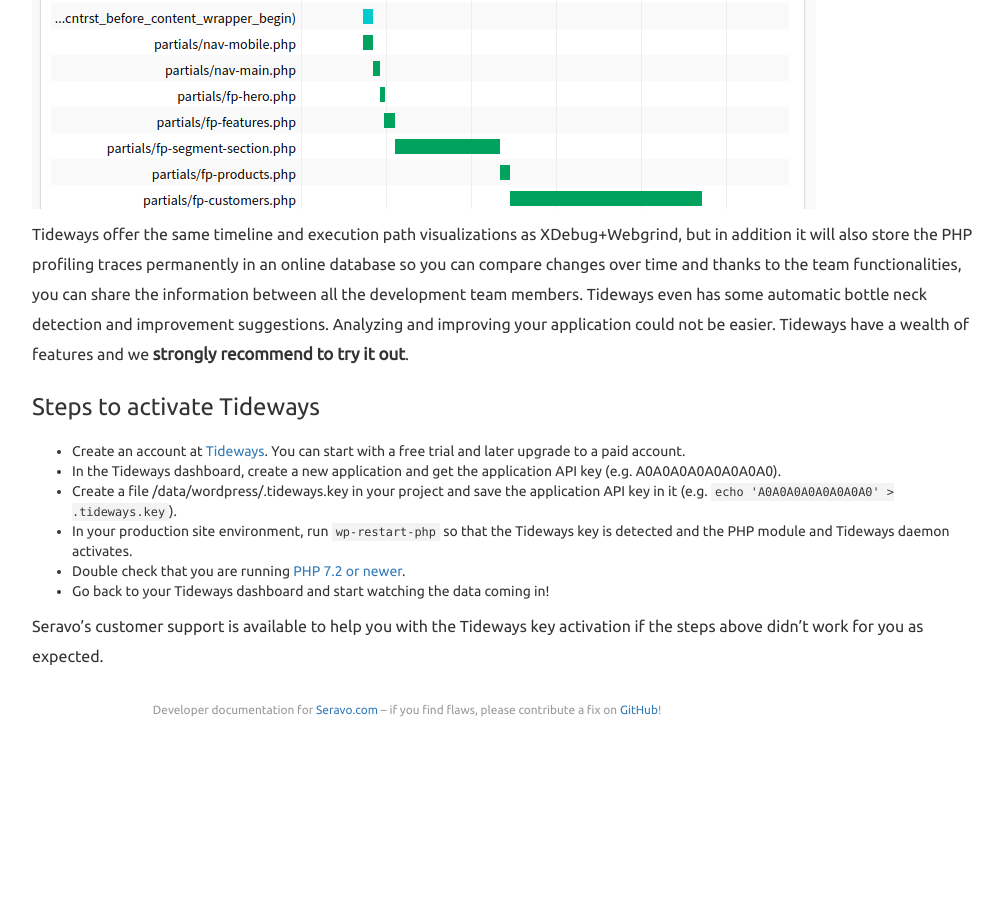
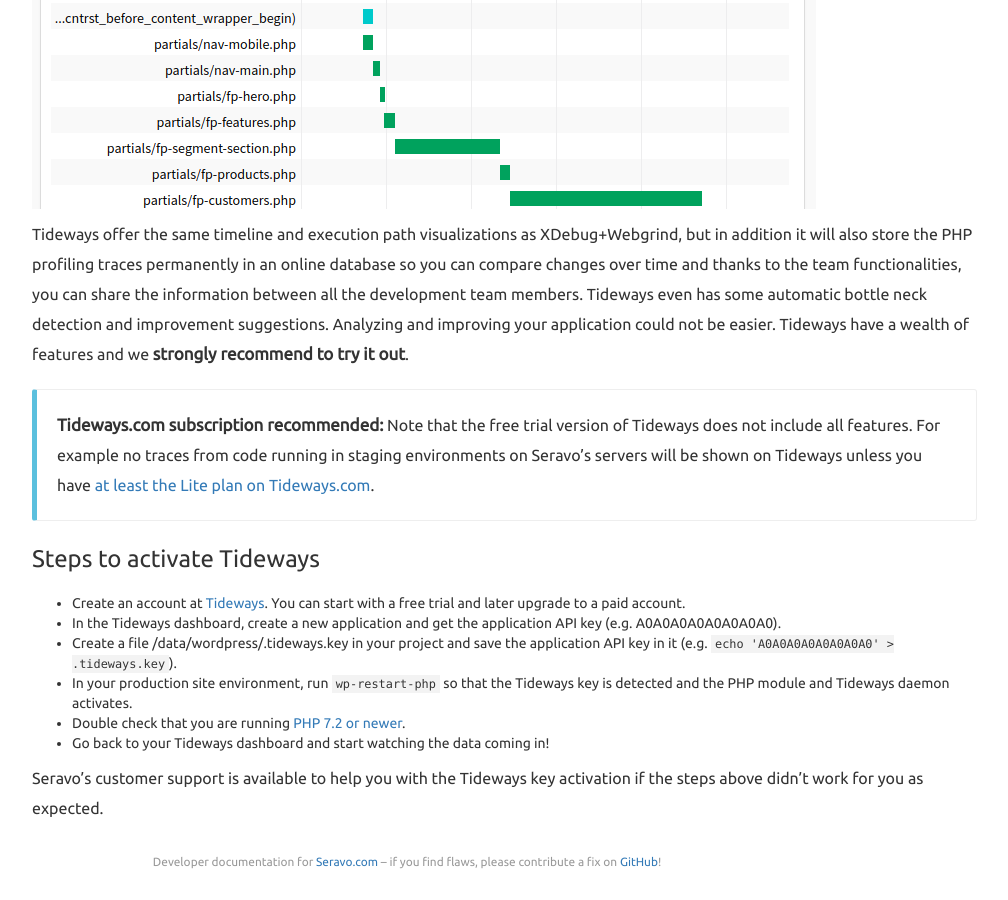
Before and after one commit to Seravo/docs, a Jekyll site: the page built from _posts/2018-03-14-tideways.md, in a window 1280 px wide and 900 px high, scrolled down 2461 px. Shown: the whole window, without its empty margins (233-1241 px from the left). Built offline with Jekyll 4.4.1, drawn with Linux system fonts in a browser that asks for light colours; nearby versions of some CDN libraries; before the commit the page ends 3209 px from its top, so only the background shows below that.

Commit message:
Add info about paid Tideways features

```diff
--- a/_posts/2018-03-14-tideways.md
+++ b/_posts/2018-03-14-tideways.md
@@ -29,6 +29,8 @@
 
 Tideways offer the same timeline and execution path visualizations as XDebug+Webgrind, but in addition it will also store the PHP profiling traces permanently in an online database so you can compare changes over time and thanks to the team functionalities, you can share the information between all the development team members. Tideways even has some automatic bottle neck detection and improvement suggestions. Analyzing and improving your application could not be easier. Tideways have a wealth of features and we **strongly recommend to try it out**.
 
+> **Tideways.com subscription recommended:** Note that the free trial version of Tideways does not include all features. For example no traces from code running in staging environments on Seravo's servers will be shown on Tideways unless you have [at least the Lite plan on Tideways.com](https://tideways.com/profiler/pricing?pk_campaign=Seravo).
+
 ### Steps to activate Tideways
 
 * Create an account at [Tideways](https://tideways.com/?pk_campaign=Seravo). You can start with a free trial and later upgrade to a paid account.
```
